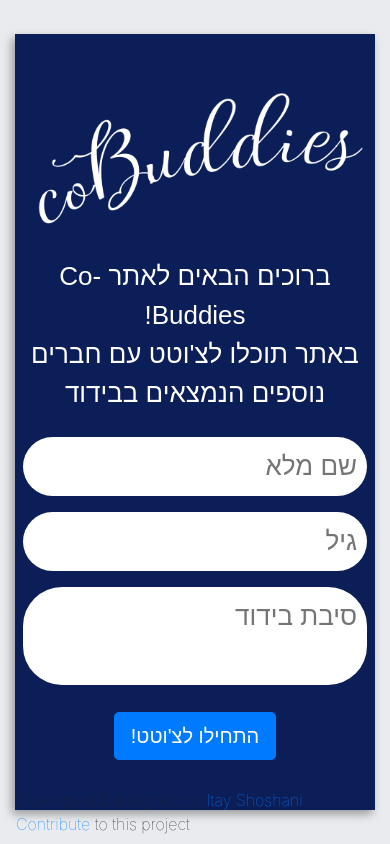
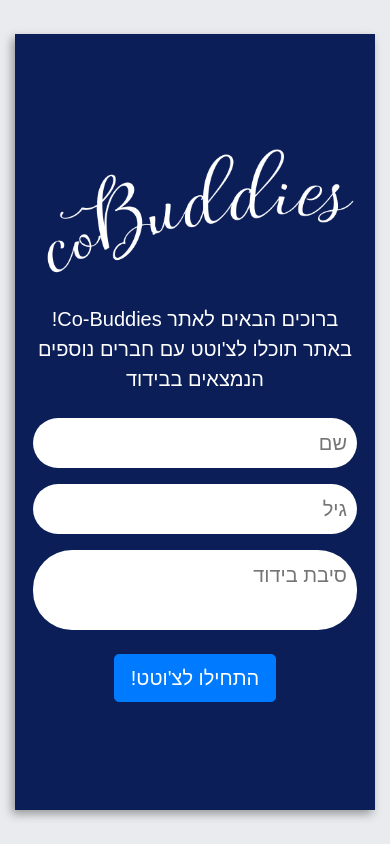
Before and after one commit to itay-sho/co-buddies-client, a React (Create React App) app: page / in a window 390 px wide. Built offline with nearby package versions, Linux system fonts and the light colour scheme.

Commit message:
Some minor design changes

```diff
--- a/src/App.scss
+++ b/src/App.scss
@@ -6,26 +6,3 @@
 .rtl {
   direction: rtl;
 }
-
-.no-chat-windows {
-  color: white;
-  font-size: 26px;
-
-  .logo {
-    max-width: 100%;
-    height: auto;
-  }
-
-  .chat-input {
-
-    resize: none;
-    border-radius: 39px 39px 39px 39px;
-
-    -moz-border-radius: 39px 39px 39px 39px;
-    -webkit-border-radius: 39px 39px 39px 39px;
-    border: 0;
-    padding: 10px;
-    max-width: 100%;
-    width: 350px;
-  }
-}
--- a/src/ChatBox.js
+++ b/src/ChatBox.js
@@ -143,7 +143,7 @@ const ChatBox = () => {
     };
 
     const wsOnClose = (event) => {
-        addToMessageList(generateAdminMessage('התנתקת מהשרת'));
+        addToMessageList(generateAdminMessage('התנתקת מהשרת, נסה לרפרש את הדף'));
     };
 
     const wsOnMessage =(event) => {
--- a/src/ChatContainer.js
+++ b/src/ChatContainer.js
@@ -65,7 +65,7 @@ const ChatContainer = () => {
                             </p>
                             <form onSubmit={handleSubmit}>
                                 <div className="p-2">
-                                    <input type="text" onChange={inputChanged} value={formState.fullName} name="fullName" placeholder="שם מלא" className="chat-input" required={true} />
+                                    <input type="text" onChange={inputChanged} value={formState.fullName} name="fullName" placeholder="שם" className="chat-input" required={true} />
                                 </div>
                                 <div className="p-2">
                                     <input type="number" onChange={inputChanged} value={formState.age} name="age" placeholder="גיל" min="1" className="chat-input" required={true}/>
--- a/src/ChatContainer.scss
+++ b/src/ChatContainer.scss
@@ -13,5 +13,33 @@
 
     background-color: #0b1e58;
     font-family: "Varela Round" , Arial, monospace;
+    font-size: 26px;
+
+    @media(max-width: 500px) {
+      font-size: 20px;
+    }
+  }
+
+  .no-chat-windows {
+    color: white;
+    margin: 10px;
+
+    .logo {
+      max-width: 100%;
+      height: auto;
+    }
+
+    .chat-input {
+
+      resize: none;
+      border-radius: 39px 39px 39px 39px;
+
+      -moz-border-radius: 39px 39px 39px 39px;
+      -webkit-border-radius: 39px 39px 39px 39px;
+      border: 0;
+      padding: 10px;
+      max-width: 100%;
+      width: 350px;
+    }
   }
 }
--- a/src/PageFooter.scss
+++ b/src/PageFooter.scss
@@ -1,3 +1,8 @@
+
+
 .PageFooter {
+  @media (max-width: 500px) {
+    display: none;
+  }
   font-weight: lighter;
 }
```
